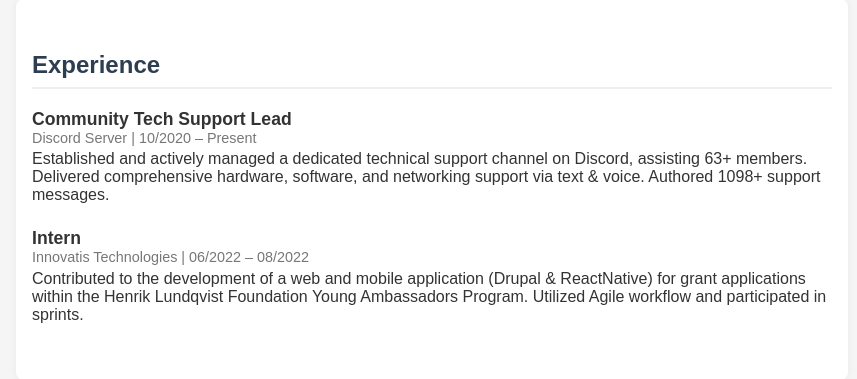
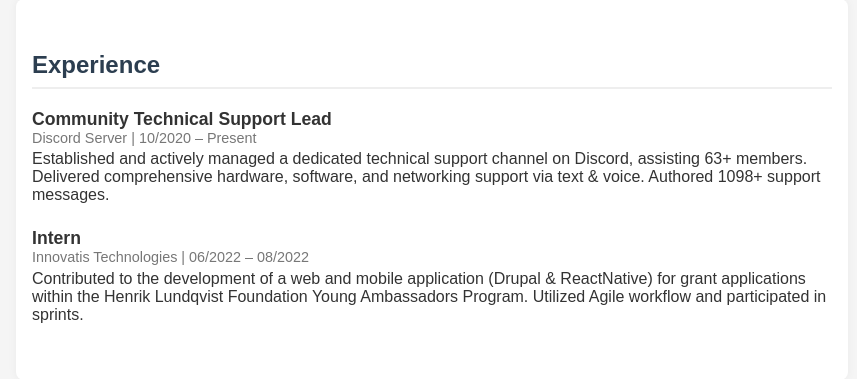
Before and after one commit to amithkoneru/portfolio, a Django app: page / in a window 1280 px wide. Shown: the part 189-568 px from the top of the page, without its empty margins (208-1065 px from the left). Run offline with Django 5.2, Linux system fonts and the light colour scheme.

Commit message:
Fixed Experience

```diff
--- a/main/templates/base.html
+++ b/main/templates/base.html
@@ -71,7 +71,7 @@
 <section class="section">
     <h2>Experience</h2>
     <div class="item">
-        <div class="item-title">Community Tech Support Lead</div>
+        <div class="item-title">Community Technical Support Lead</div>
         <div class="item-subtitle">Discord Server | 10/2020 – Present</div>
         <div class="item-description">
             Established and actively managed a dedicated technical support channel on Discord, assisting 63+ members. Delivered comprehensive hardware, software, and networking support via text & voice. Authored 1098+ support messages.
```
